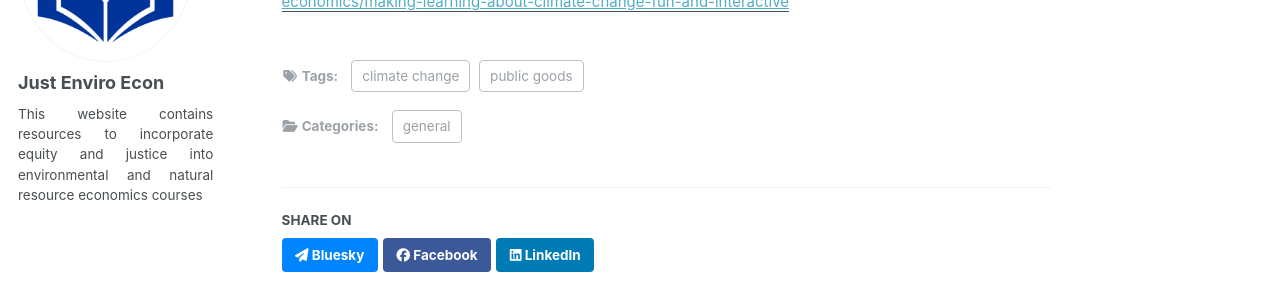
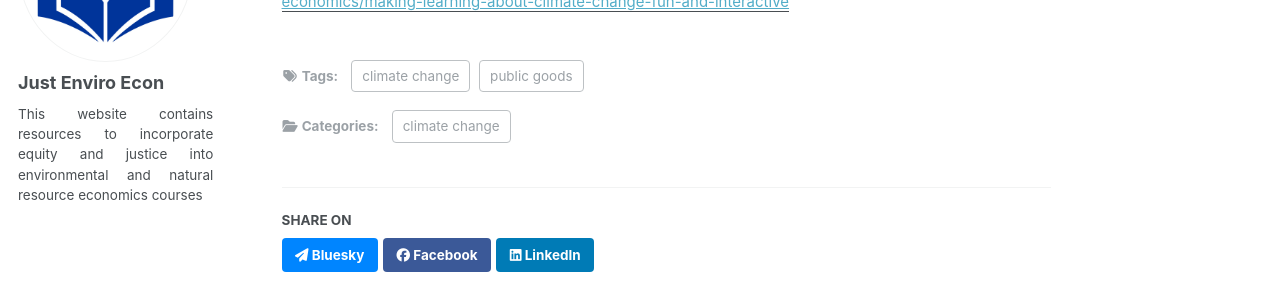
Before and after one commit to just-enviro-econ/just-enviro-econ.github.io, a Jekyll site: the page built from _activities/2021-04-22-climate-change.md, in a window 1280 px wide and 900 px high, scrolled down 619 px. Shown: the part 233-533 px from the top of the window. Built offline with Jekyll 4.4.1, drawn with Linux system fonts in a browser that asks for light colours.

Commit message:
Update 2021-04-22-climate-change.md

```diff
--- a/_activities/2021-04-22-climate-change.md
+++ b/_activities/2021-04-22-climate-change.md
@@ -7,7 +7,7 @@ date: 2021-04-22
 venue: 'Applied Economics Teaching Resources'
 paperurl: 'https://www.aetrjournal.org/volumes/volume-3-2021/volume-3-issue-3-september-2021/themed-section---innovations-in-teaching-environmental-and-resource-economics/making-learning-about-climate-change-fun-and-interactive'
 citation: 'Sharp, M. and Thompson, J. (2020). &quot;Making Learning about Climate Change Fun and Interactive &quot; <i>  Applied Economics Teaching Resources </i>. 3(3).'
-category: 'general'
+category: 'climate change'
 type: 'pr'
 tags:
 - climate change
```
